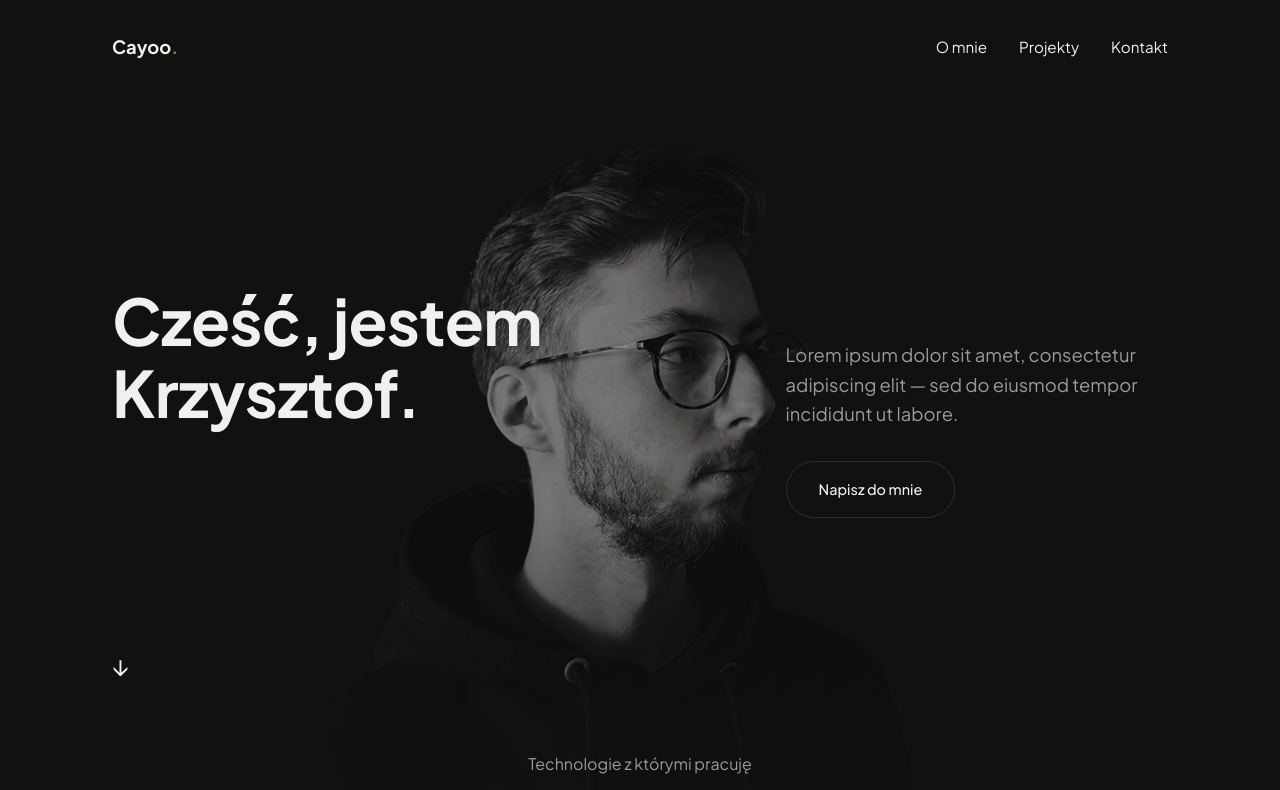
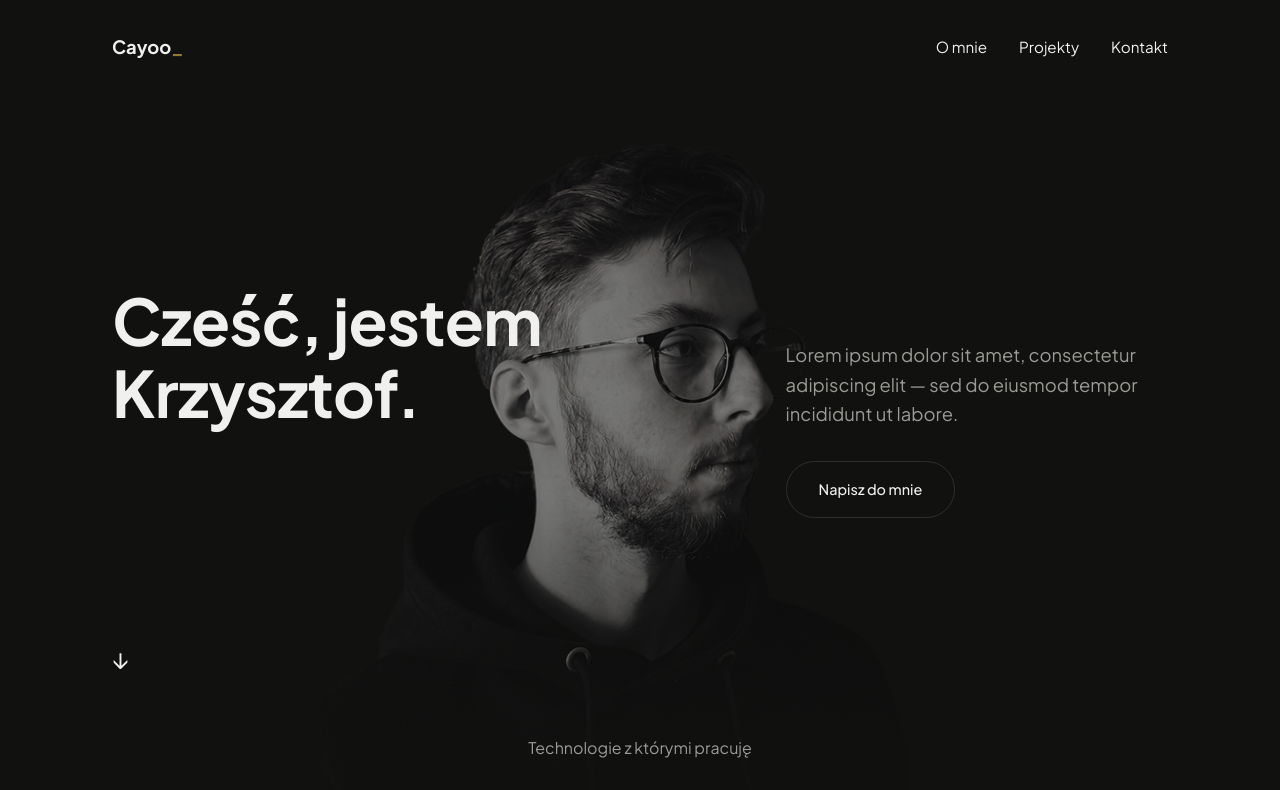
Before and after one commit to Cay00/Cay00.github.io, a plain HTML site: page index.html in a window 1280 px wide. Shown: the top 790 px of the page. Drawn offline with Linux system fonts and the light colour scheme.

Commit message:
Update title, logo dot style, and contact email; enhance arrow-down styling for better usability

```diff
--- a/index.html
+++ b/index.html
@@ -4,7 +4,7 @@
 <head>
   <meta charset="UTF-8" />
   <meta name="viewport" content="width=device-width, initial-scale=1.0" />
-  <title>Krzysztof — Portfolio</title>
+  <title>Krzysztof Turek — Frontend Developer</title>
   <link rel="preconnect" href="https://fonts.googleapis.com">
   <link rel="preconnect" href="https://fonts.gstatic.com" crossorigin>
   <link href="https://fonts.googleapis.com/css2?family=Plus+Jakarta+Sans:wght@400;500;600;700&display=swap"
@@ -15,7 +15,7 @@
 <body>
 
   <header class="nav">
-    <a href="#top" class="logo">Cayoo<span class="logo-dot">.</span></a>
+    <a href="#top" class="logo">Cayoo<span class="logo-dot">_</span></a>
     <nav class="nav-links">
       <a href="#" class="nav-about">O mnie</a>
       <a href="#projekty">Projekty</a>
@@ -38,7 +38,7 @@
         <a href="#kontakt" class="btn-hero">Napisz do mnie</a>
       </section>
 
-      <div class="arrow-down">↓</div>
+      <a href="#projekty" class="arrow-down" aria-label="Przejdź do projektów">↓</a>
 
       <!-- ABOUT / SKILLS -->
       <section class="about" id="o-mnie">
@@ -131,7 +131,7 @@
     <section class="contact" id="kontakt">
       <div class="contact-intro">
         <p class="contact-prompt">Chętnie odpowiem na wiadomość<br>o Twoim projekcie →</p>
-        <a href="mailto:kontakt@cayoo.dev" class="contact-email">kontakt@cayoo.dev</a>
+        <a href="mailto:kontakt@krzysztofturek.dev" class="contact-email">kontakt@krzysztofturek.dev</a>
 
         <div class="contact-socials">
           <a href="https://www.linkedin.com/in/krzysztof-turek-it/" target="_blank" rel="noopener" class="social-btn">
--- a/style.css
+++ b/style.css
@@ -46,7 +46,7 @@ a{ color: inherit; text-decoration: none; }
 }
 
 /* ---------- shared width ---------- */
-.nav, .hero, .arrow-down, .byline-row, .projects, .about, .contact, .footer, hr.full{
+.nav, .hero, .byline-row, .projects, .about, .contact, .footer, hr.full{
   max-width: var(--max-w);
   margin-left: auto;
   margin-right: auto;
@@ -107,12 +107,19 @@ h1{
 }
 
 .arrow-down{
-  max-width: var(--max-w);
-  margin: 0 auto;
-  padding: 0 32px;
+  display: inline-flex;
+  align-self: flex-start;
+  width: fit-content;
+  margin-left: max(32px, calc(50% - var(--max-w) / 2 + 32px));
+  margin-bottom: 32px;
+  padding: 0;
   font-size: 1.6rem;
-  margin-bottom: 32px;
+  line-height: 1;
+  color: inherit;
+  transition: opacity 0.2s ease;
 }
+.arrow-down:hover,
+.arrow-down:focus-visible{ opacity: 0.6; }
 
 .byline-row{
   display: flex;
```
